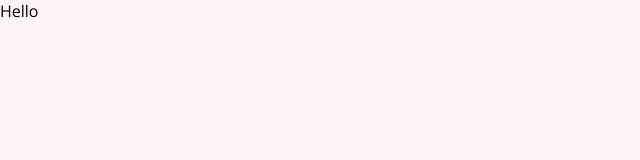
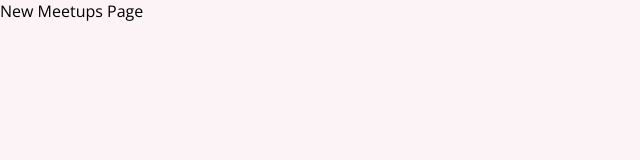
Before and after one commit to hridayanp/react-meetup, a React (Create React App) app: page /new-meetup in a window 1280 px wide. Shown: the top 160 px of the page, without its empty margins (0-640 px from the left). Built offline with nearby package versions, Linux system fonts and the light colour scheme.

Commit message:
Added Route and Switch from react-router-dom.

```diff
--- a/package.json
+++ b/package.json
@@ -8,6 +8,7 @@
     "@testing-library/user-event": "^12.8.3",
     "react": "^17.0.2",
     "react-dom": "^17.0.2",
+    "react-router-dom": "^5.2.0",
     "react-scripts": "4.0.3",
     "web-vitals": "^1.1.2"
   },
--- a/src/App.js
+++ b/src/App.js
@@ -1,7 +1,23 @@
+import {Route, Switch} from 'react-router-dom';
+import AllMeetups from './pages/AllMeetups';
+import NewMeetup from './pages/NewMeetup';
+import Favorites from './pages/Favorites';
 
 function App() {
   return (
-    <div>Hello</div>
+    <div>
+      <Switch>
+        <Route path='/' exact={true}>
+          <AllMeetups />
+        </Route>
+        <Route path='/new-meetup'>
+          <NewMeetup />
+        </Route>
+        <Route path='/favorites'>
+          <Favorites />
+        </Route>
+      </Switch>
+    </div>
   );
 }
 
--- a/src/index.js
+++ b/src/index.js
@@ -1,11 +1,14 @@
 import React from 'react';
 import ReactDOM from 'react-dom';
+import {BrowserRouter} from 'react-router-dom';
 import './index.css';
 import App from './App';
 
 
 ReactDOM.render(
-    <App />,
+  <BrowserRouter>
+    <App />
+  </BrowserRouter>,
   document.getElementById('root')
 );
 
--- /dev/null
+++ b/src/pages/AllMeetups.js
@@ -0,0 +1,6 @@
+function AllMeetups(){
+    return(
+        <div>All Meetups Page</div>
+    );
+}
+export default AllMeetups;
--- /dev/null
+++ b/src/pages/Favorites.js
@@ -0,0 +1,6 @@
+function Favorites(){
+    return(
+        <div>Favorites Page</div>
+    );
+}
+export default Favorites;
--- /dev/null
+++ b/src/pages/NewMeetup.js
@@ -0,0 +1,6 @@
+function NewMeetup(){
+    return(
+        <div>New Meetups Page</div>
+    );
+}
+export default NewMeetup;
```
Also changed, not shown: 1 other file (tests, documents, lock files or other folders).
